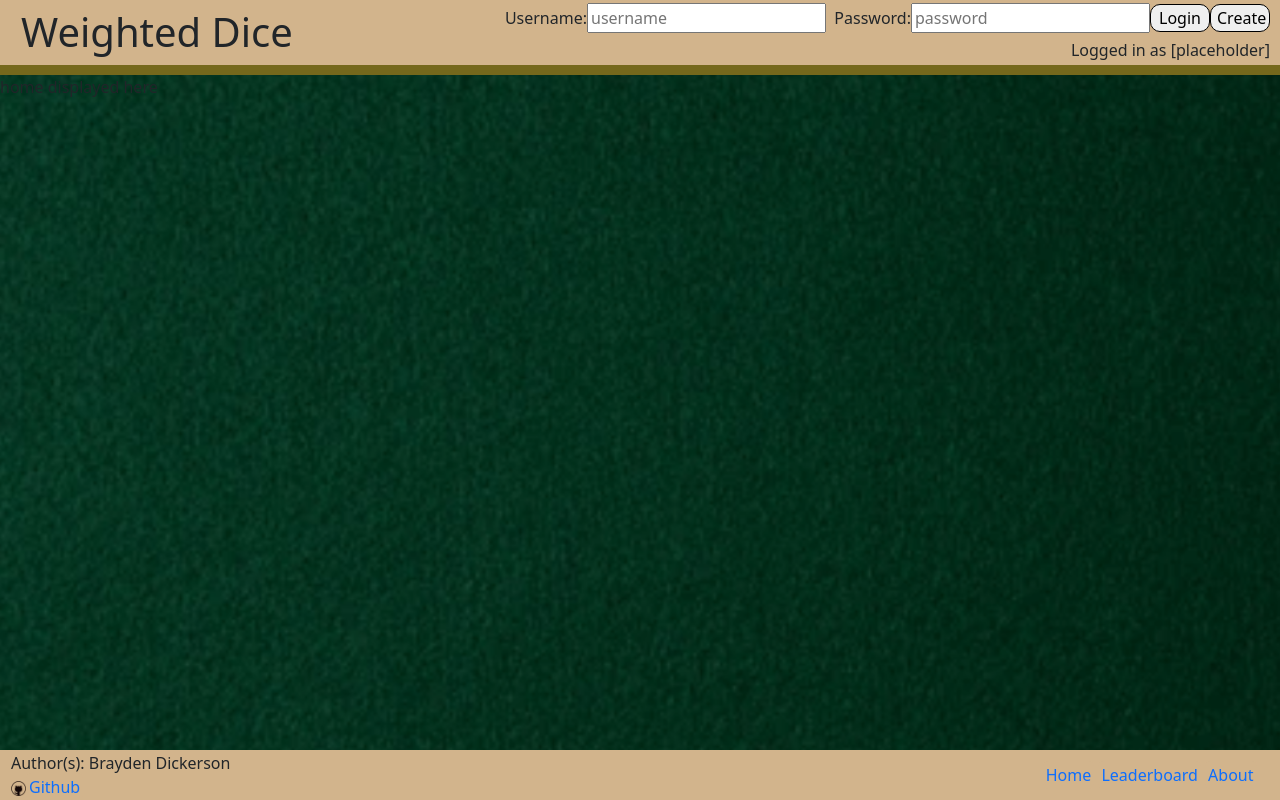
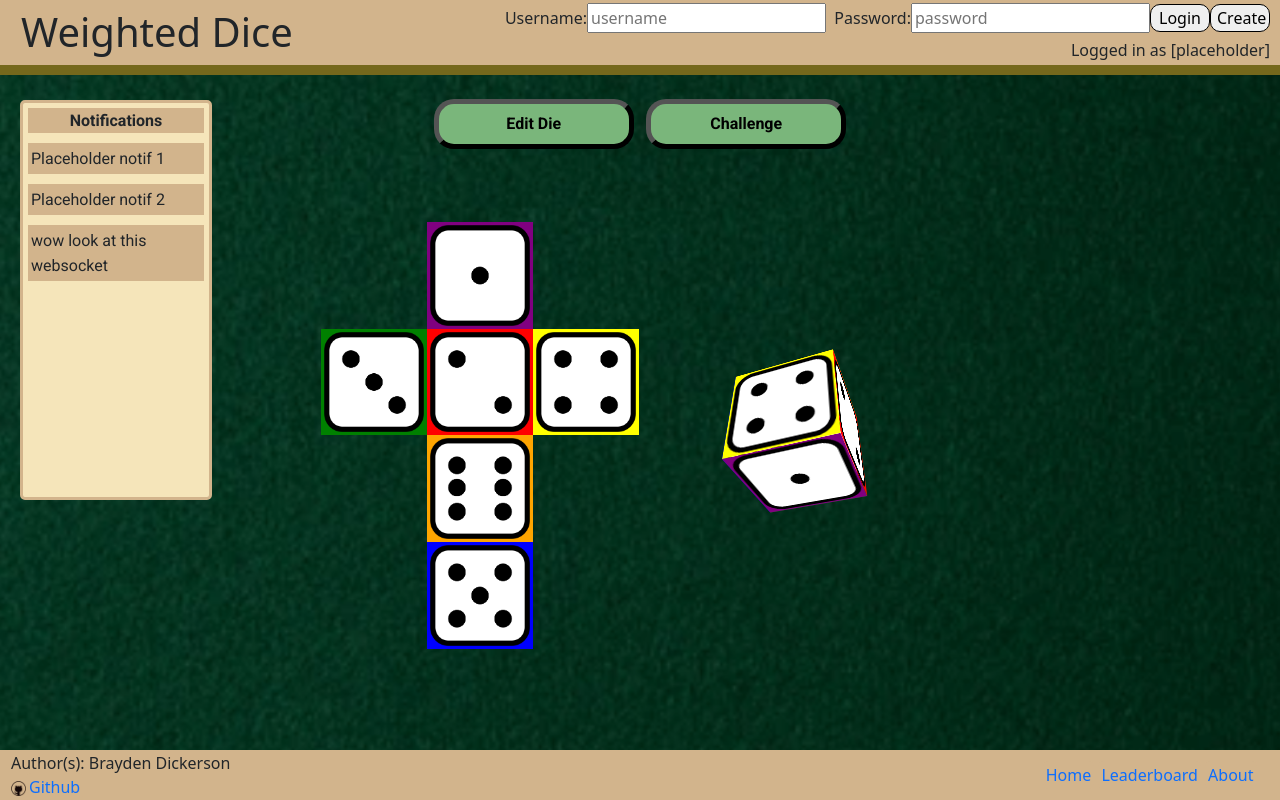
Before and after one commit to Brayden-D/startup260, a React (Vite) app: page / in a window 1280 px wide. Built offline with nearby package versions, Linux system fonts and the light colour scheme.

Commit message:
home page

```diff
--- a/src/home/home.jsx
+++ b/src/home/home.jsx
@@ -1,9 +1,182 @@
-import React from 'react';
+import React from "react";
 
 export function Home() {
   return (
-    <main>
-      <div>home displayed here</div>
-    </main>
+    <div>
+      <aside className="notifbox panel">
+        <div
+          className="centerdiv"
+          style={{
+            backgroundColor: "tan",
+            fontFamily: "Roboto",
+            height: "25px",
+            lineHeight: "25px",
+          }}
+        >
+          <b>Notifications</b>
+        </div>
+
+        <div style={{ height: "10px" }}></div>
+        <div className="notification">Placeholder notif 1</div>
+
+        <div style={{ height: "10px" }}></div>
+        <div className="notification">Placeholder notif 2</div>
+
+        <div style={{ height: "10px" }}></div>
+        <div className="notification">wow look at this websocket</div>
+      </aside>
+
+      <main>
+        <br />
+
+        <div className="center">
+          <button className="bigbutton">
+            <b>Edit Die</b>
+          </button>
+
+          &nbsp;&nbsp;&nbsp;
+
+          <button className="bigbutton">
+            <b>Challenge</b>
+          </button>
+        </div>
+
+        <br />
+        <br />
+        <br />
+
+        {/* pain and suffering, generally */}
+
+        <div className="centerdiv">
+          <table style={{ width: "50%" }}>
+            <tbody>
+              <tr>
+                <td style={{ width: "50%" }} className="centerdiv">
+                  <table className="center" style={{ margin: "auto" }}>
+                    <tbody>
+                      <tr>
+                        <td></td>
+                        <td style={{ backgroundColor: "purple" }}>
+                          <img
+                            src="/dice_faces/1.png"
+                            className="fill"
+                            alt="1"
+                          />
+                        </td>
+                        <td></td>
+                      </tr>
+
+                      <tr>
+                        <td style={{ backgroundColor: "green" }}>
+                          <img
+                            src="/dice_faces/3.png"
+                            className="fill"
+                            alt="3"
+                          />
+                        </td>
+
+                        <td style={{ backgroundColor: "red" }}>
+                          <img
+                            src="/dice_faces/2.png"
+                            className="fill"
+                            alt="2"
+                          />
+                        </td>
+
+                        <td style={{ backgroundColor: "yellow" }}>
+                          <img
+                            src="/dice_faces/4.png"
+                            className="fill"
+                            alt="4"
+                          />
+                        </td>
+                      </tr>
+
+                      <tr>
+                        <td></td>
+                        <td style={{ backgroundColor: "orange" }}>
+                          <img
+                            src="/dice_faces/6.png"
+                            className="fill"
+                            alt="6"
+                          />
+                        </td>
+                        <td></td>
+                      </tr>
+
+                      <tr>
+                        <td></td>
+                        <td style={{ backgroundColor: "blue" }}>
+                          <img
+                            src="/dice_faces/5.png"
+                            className="fill"
+                            alt="5"
+                          />
+                        </td>
+                        <td></td>
+                      </tr>
+                    </tbody>
+                  </table>
+                </td>
+
+                <td>
+                  <div className="scene">
+                    <div className="cube center">
+                      <div className="cface cf-front">
+                        <img
+                          src="/dice_faces/2.png"
+                          className="fill"
+                          alt="2"
+                        />
+                      </div>
+
+                      <div className="cface cf-back">
+                        <img
+                          src="/dice_faces/5.png"
+                          className="fill"
+                          alt="5"
+                        />
+                      </div>
+
+                      <div className="cface cf-right">
+                        <img
+                          src="/dice_faces/4.png"
+                          className="fill"
+                          alt="4"
+                        />
+                      </div>
+
+                      <div className="cface cf-left">
+                        <img
+                          src="/dice_faces/3.png"
+                          className="fill"
+                          alt="3"
+                        />
+                      </div>
+
+                      <div className="cface cf-top">
+                        <img
+                          src="/dice_faces/1.png"
+                          className="fill"
+                          alt="1"
+                        />
+                      </div>
+
+                      <div className="cface cf-bottom">
+                        <img
+                          src="/dice_faces/6.png"
+                          className="fill"
+                          alt="6"
+                        />
+                      </div>
+                    </div>
+                  </div>
+                </td>
+              </tr>
+            </tbody>
+          </table>
+        </div>
+      </main>
+    </div>
   );
 }
```
